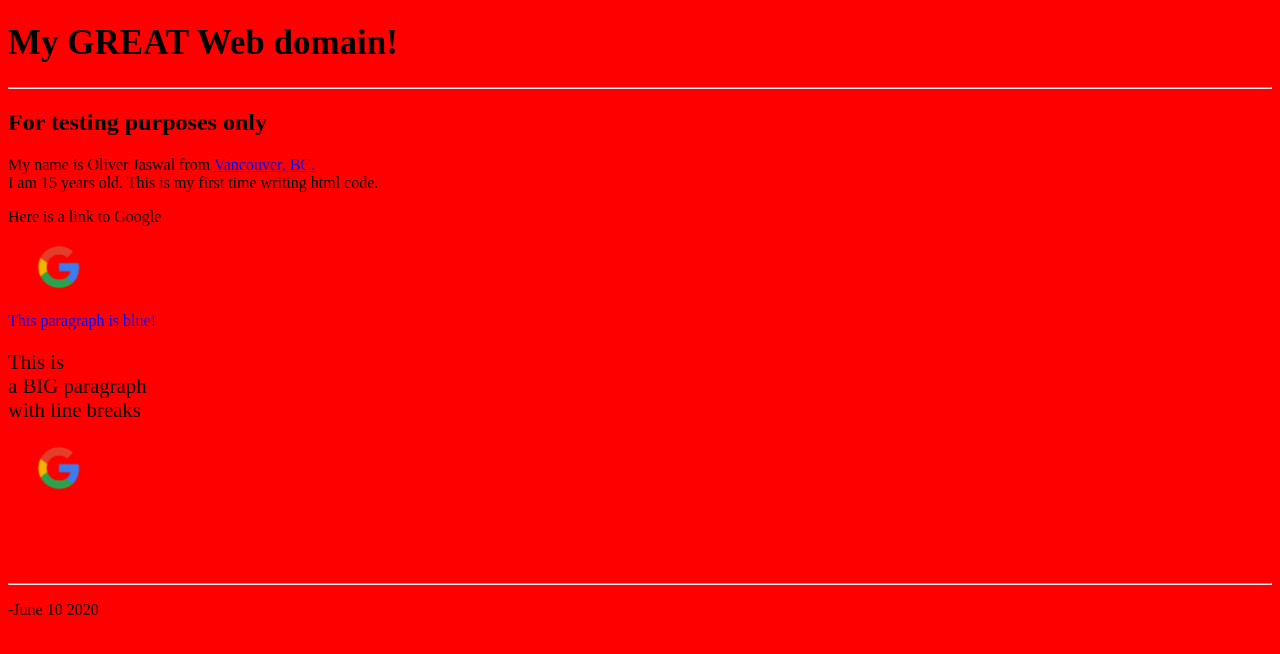
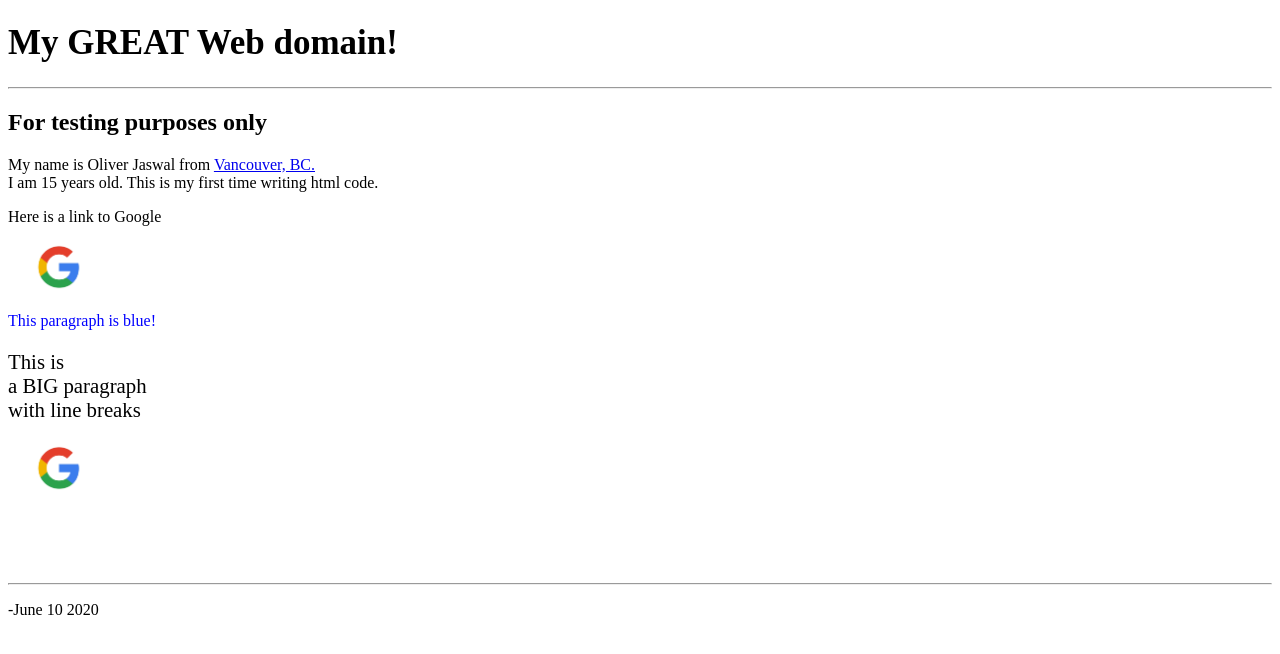
Before and after one commit to oliverjaswal/oliverjaswal.github.io, a plain HTML site: page index.html in a window 1280 px wide. Drawn offline with Linux system fonts and the light colour scheme.

Commit message:
Update index.html

```diff
--- a/index.html
+++ b/index.html
@@ -3,7 +3,7 @@
 <head>
 <title>Olivers's HTML</title>
 </head>
-<body style="background-color:red;">
+<body style="background-color:white;">
 <!--
 <style>
 body {
```
